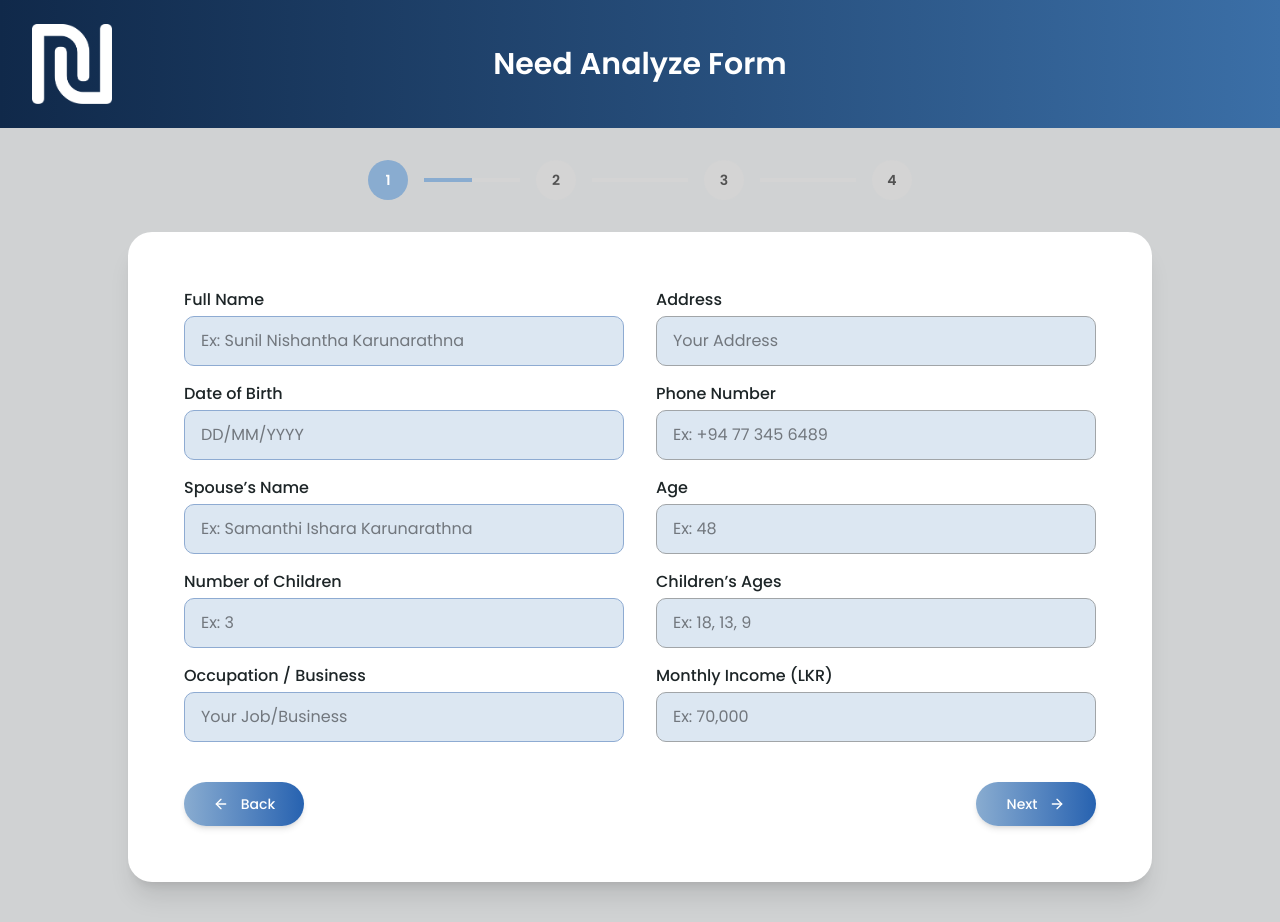
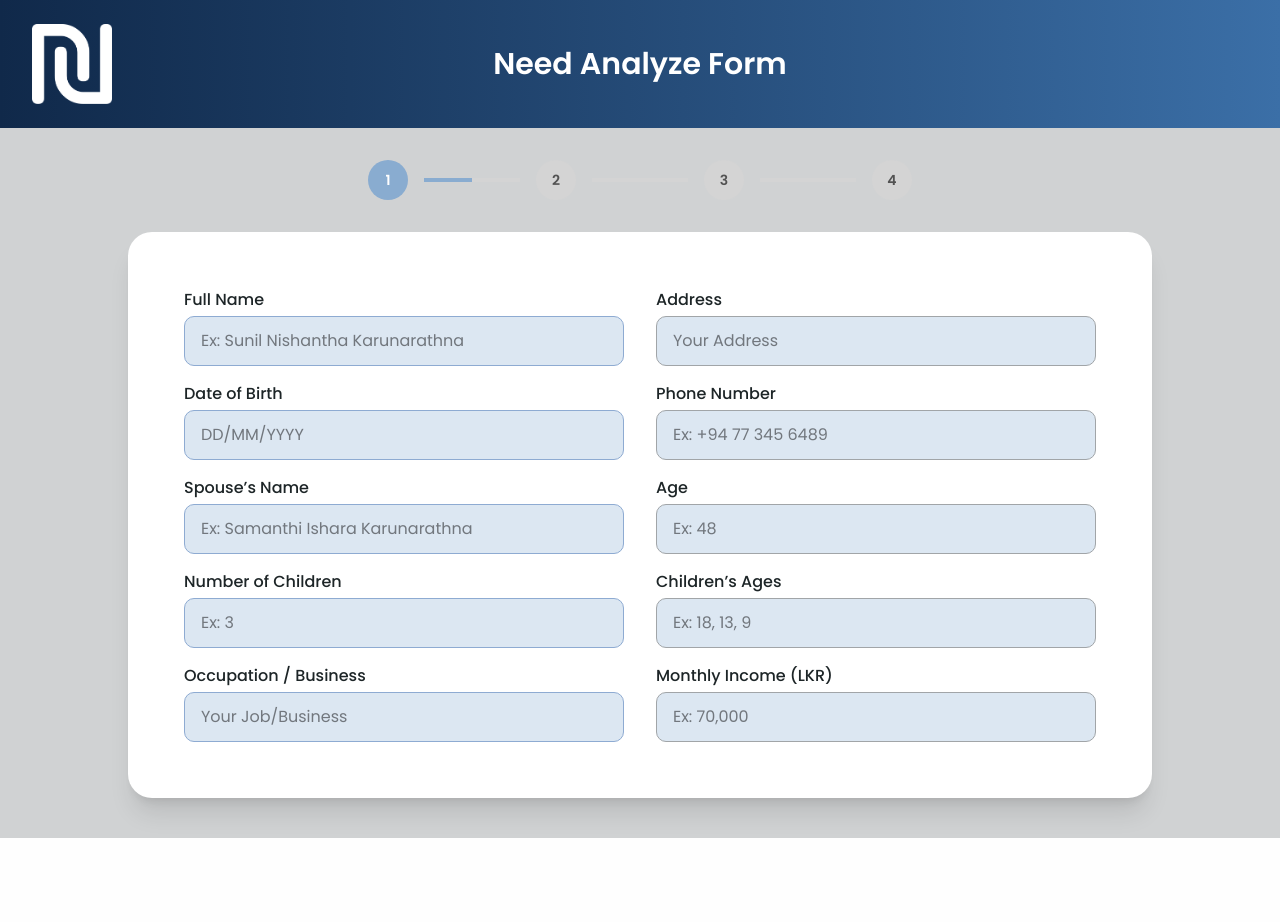
Before and after one commit to itswijay/Needalyze, a Next.js app: page /form/step1 in a window 1280 px wide. After the commit the page ends 838 px from the top, so only its background shows below. Built offline with nearby package versions, Linux system fonts and the light colour scheme.

Commit message:
add right column input fields for personal info

```diff
--- a/src/app/form/step1/page.jsx
+++ b/src/app/form/step1/page.jsx
@@ -102,10 +102,6 @@ export default function Form1Page() {
 
           </form>
 
-          <div className="flex justify-between mt-10">
-            <FormNavButton label="Back" type="prev" variant="gradient" />
-            <FormNavButton label="Next" type="next" variant="gradient" />
-          </div>
         </FormContainer>
       </section>
     </main>
```
